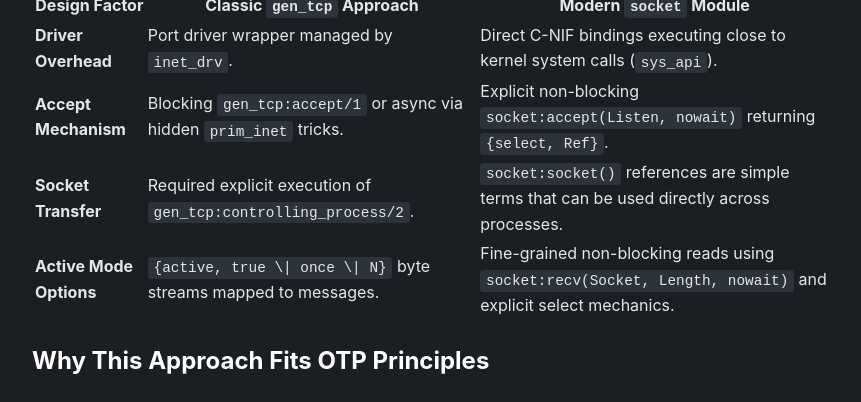
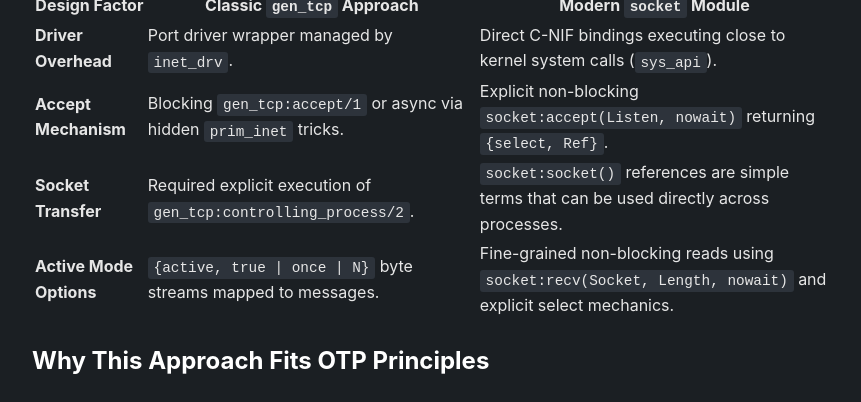
Before and after one commit to saleyn/saleyn.github.io, a Jekyll site: the page built from articles/non-blocking-tcp-server-2.md, in a window 1280 px wide and 900 px high, scrolled down 5724 px. Shown: the top 402 px of the window, without its empty margins (208-1069 px from the left). Built offline with Jekyll 4.4.1, drawn with Linux system fonts in a browser that asks for light colours; our own code applies the rules of GitHub Pages for plain Markdown files.

Commit message:
Fix pipes

```diff
--- a/articles/non-blocking-tcp-server-2.md
+++ b/articles/non-blocking-tcp-server-2.md
@@ -200,7 +200,7 @@ set_sock_opts(ClientSocket, CSockOpts) ->
 | **Driver Overhead** | Port driver wrapper managed by `inet_drv`. | Direct C-NIF bindings executing close to kernel system calls (`sys_api`). |
 | **Accept Mechanism** | Blocking `gen_tcp:accept/1` or async via hidden `prim_inet` tricks. | Explicit non-blocking `socket:accept(Listen, nowait)` returning `{select, Ref}`. |
 | **Socket Transfer** | Required explicit execution of `gen_tcp:controlling_process/2`. | `socket:socket()` references are simple terms that can be used directly across processes. |
-| **Active Mode Options** | `{active, true \| once \| N}` byte streams mapped to messages. | Fine-grained non-blocking reads using `socket:recv(Socket, Length, nowait)` and explicit select mechanics. |
+| **Active Mode Options** | `{active, true | once | N}` byte streams mapped to messages. | Fine-grained non-blocking reads using `socket:recv(Socket, Length, nowait)` and explicit select mechanics. |
 
 ## Why This Approach Fits OTP Principles
 
```
